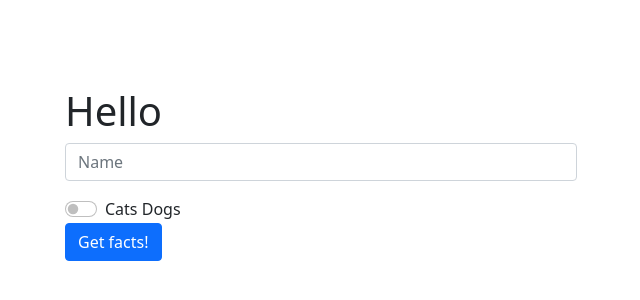
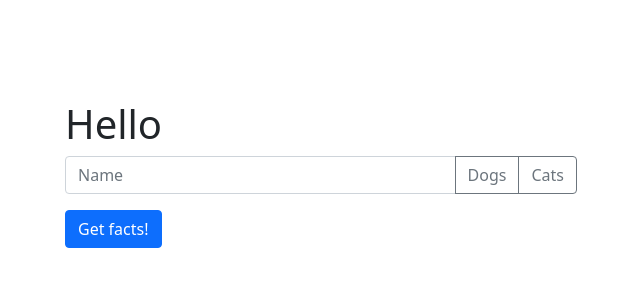
Before and after one commit to dominikacookies/dog-cat-facts, a React (Create React App) app: page / in a window 1280 px wide. Shown: the part 186-486 px from the top of the page, without its empty margins (319-959 px from the left). Built offline with nearby package versions, Linux system fonts and the light colour scheme.

Commit message:
changed form style for better UX

```diff
--- a/src/components/PreferenceForm.js
+++ b/src/components/PreferenceForm.js
@@ -3,20 +3,10 @@ import React from "react"
 const PreferenceForm = () => {
   return (
     <form>
-      <div className="mb-3">
-        <div>
-          <input
-            type="input"
-            className="form-control"
-            id="name"
-            placeholder="Name"
-          />
-        </div>
-      </div>
-      <div className="form-check form-switch">
-        <span> Cats </span>
-          <input className="form-check-input" type="checkbox" id="flexSwitchCheckDefault" />
-        <span> Dogs </span>
+      <div className="input-group mb-3">
+        <input type="input" className="form-control" placeholder="Name" aria-label="Example text with two button addons"/>
+        <button className="btn btn-outline-secondary" type="button">Dogs</button>
+        <button className="btn btn-outline-secondary" type="button">Cats</button>
       </div>
       <button type="submit" className="btn btn-primary">
         Get facts!
```
